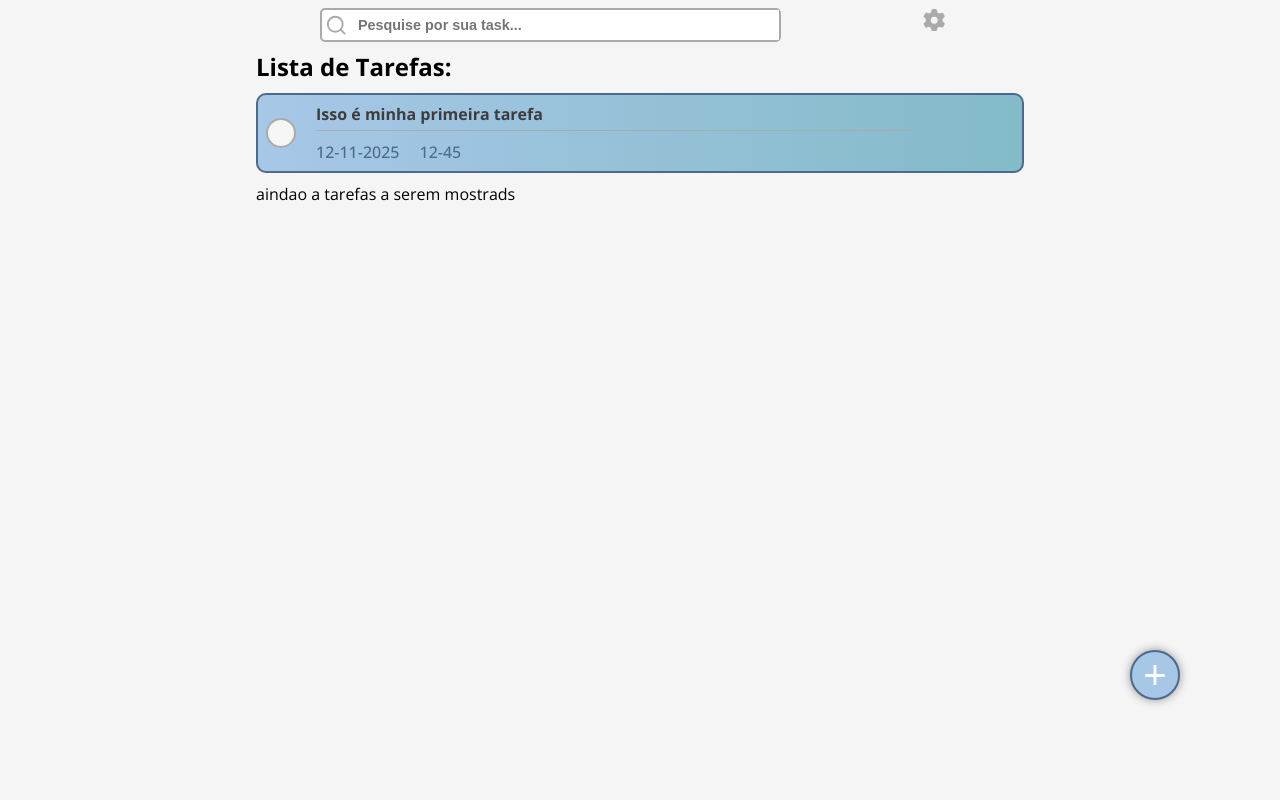
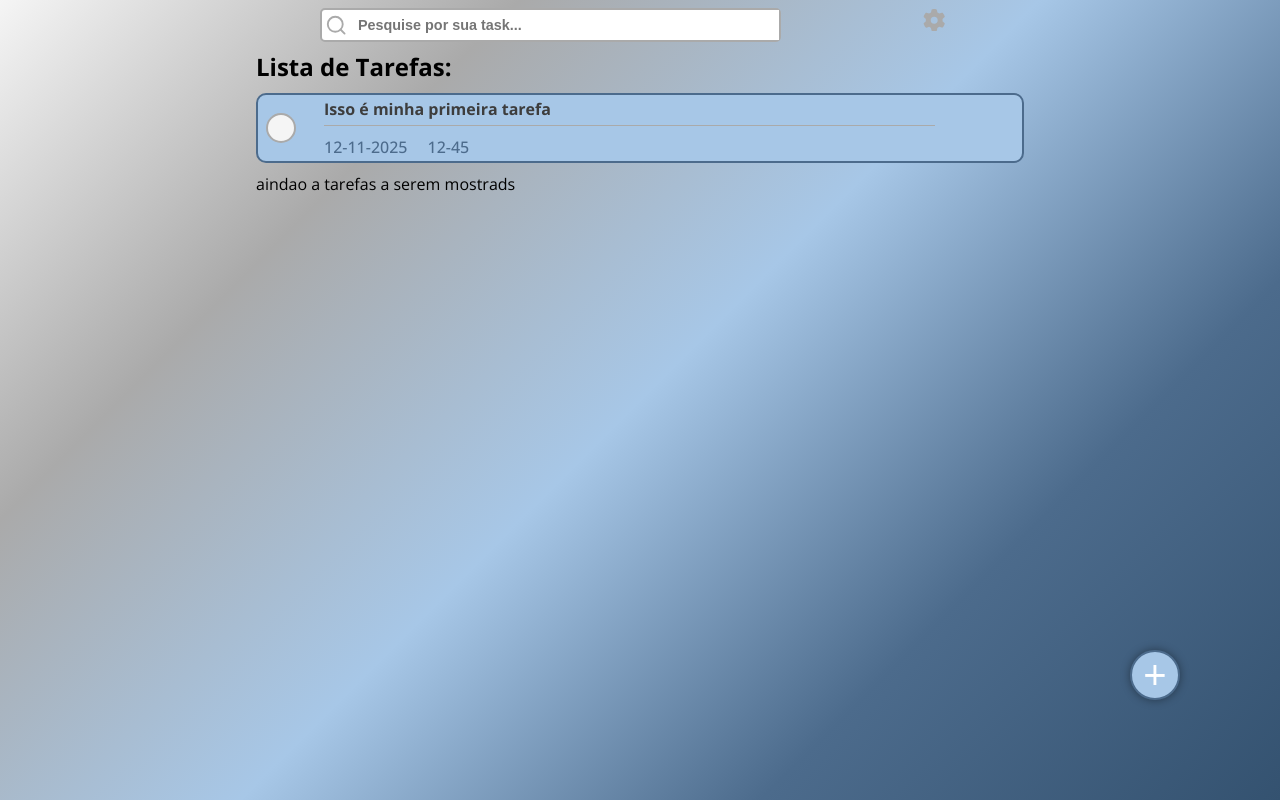
Before and after one commit to renanol13/to-do-list, a React (Vite) app: page / in a window 1280 px wide. Built offline with nearby package versions, Linux system fonts and the light colour scheme.

Commit message:
Criando componente e efeitos do card Functions

```diff
--- a/src/Components/TaskCard.jsx
+++ b/src/Components/TaskCard.jsx
@@ -2,10 +2,12 @@ import styles from "./TaskCard.module.css";
 import { gsap } from "gsap";
 import { FaCheck } from "react-icons/fa";
 import { useLayoutEffect, useRef, useState } from "react";
+import TaskCardFunctions from "./TaskCardFunctions";
 
 const TaskCard = () => {
   const boxTaskRef = useRef(null);
   const boxIconCompleteTaskRef = useRef(null);
+  const [activeFunctionsCard, setActiveFunctionsCard] = useState(false);
   const [activeCompleteTask, setActiveCompleteTask] = useState(false);
   const tl = gsap.timeline();
 
@@ -29,8 +31,22 @@ const TaskCard = () => {
       gsap.killTweensOf(boxTaskRef.current, boxIconCompleteTaskRef.current);
   }, [activeCompleteTask]);
 
+  const openFunctionsCard = () => {
+    if (!activeFunctionsCard) {
+      setTimeout(() => setActiveFunctionsCard(true), 1000);
+    }
+  };
+
   return (
-    <div ref={boxTaskRef} className={styles.boxTaskCard}>
+    <div
+      ref={boxTaskRef}
+      className={styles.boxTaskCard}
+      onMouseDown={openFunctionsCard}
+    >
+      {activeFunctionsCard ? (
+        <TaskCardFunctions />
+      ) : (
+        <>
           <div
             onClick={() => setActiveCompleteTask(!activeCompleteTask)}
             className={styles.boxIconCompleteTask}
@@ -44,6 +60,8 @@ const TaskCard = () => {
               <p id="hours">12-45</p>
             </div>
           </div>
+        </>
+      )}
     </div>
   );
 };
--- a/src/Components/TaskCard.module.css
+++ b/src/Components/TaskCard.module.css
@@ -1,16 +1,16 @@
-.boxTaskCard{
+.boxTaskCard {
   border: 2px solid var(--color4);
-    padding: .5em;
   border-radius: 10px;
   display: flex;
   align-items: center;
   gap: 20px;
   margin-block: 10px;
-    background-image: linear-gradient(to right, var(--color3), #83bbc8);
+  background-color: var(--color3);
+  height: 70px;
+  overflow: hidden;
 }
 
-
-.boxIconCompleteTask{
+.boxIconCompleteTask {
   width: 30px;
   height: 30px;
   border: 2px solid var(--color2);
@@ -18,10 +18,11 @@
   display: flex;
   justify-content: center;
   align-items: center;
-    background-color: var(--color1)
+  background-color: var(--color1);
+  margin: .5em;
 }
 
-.boxIconCompleteTask > svg{
+.boxIconCompleteTask > svg {
   color: rgb(28, 192, 28);
   height: 70%;
   width: 90%;
@@ -29,19 +30,18 @@
   transform: scale(0);
 }
 
-
-.boxInfo{
+.boxInfo {
   width: 80%;
 }
 
-.boxInfo p{
+.boxInfo p {
   display: inline-block;
   margin-right: 20px;
   font-weight: 500;
   color: var(--color4);
 }
 
-.boxInfo .content{
+.boxInfo .content {
   border-bottom: 1px solid var(--color2);
   margin-bottom: 10px;
   padding-bottom: 5px;
@@ -49,5 +49,4 @@
 }
 
 @keyframes effectTaskComplet {
-
 }
--- /dev/null
+++ b/src/Components/TaskCardFunctions.jsx
@@ -0,0 +1,36 @@
+import styles from "./TaskCardFunctions.module.css";
+import { RiDeleteBinFill } from "react-icons/ri";
+import { FaShareAlt } from "react-icons/fa";
+import { MdEdit } from "react-icons/md";
+import { useLayoutEffect, useRef } from "react";
+import { gsap } from "gsap";
+
+const TaskCardFunctions = () => {
+  const activeBoxFunctions = useRef(null);
+
+  useLayoutEffect(() => {
+    gsap.to(activeBoxFunctions.current, {
+      opacity: 1,
+      duration: 0.1,
+      scale: 1,
+    });
+  }, []);
+
+  return (
+    <div className={styles.boxTaskCardFunctions} ref={activeBoxFunctions}>
+      <button className={styles.share}>
+        <FaShareAlt />
+      </button>
+      <button className={styles.edit}>
+        <MdEdit />
+        <p>Editar</p>
+      </button>
+      <button className={styles.del}>
+        <RiDeleteBinFill />
+        <p>Deletar</p>
+      </button>
+    </div>
+  );
+};
+
+export default TaskCardFunctions;
--- /dev/null
+++ b/src/Components/TaskCardFunctions.module.css
@@ -0,0 +1,40 @@
+.boxTaskCardFunctions{
+    display: flex;
+    width: 100%;
+    height: 100%;
+    justify-content: flex-end;
+    opacity: 0;
+    transform: scale(0);
+}
+
+.boxTaskCardFunctions button{
+    display: flex;
+    flex-direction: column;
+    justify-content:center;
+    align-items: center;
+    width: 80px;
+    font-size: .8em;
+    font-weight: 200;
+    height: 100%;
+    border: none;
+    gap: 4px;
+    color: white;
+}
+
+.boxTaskCardFunctions button > svg{
+    width: 23px;
+    height: 23px;
+}
+
+.share{
+    color: var(--color4) !important;
+    background-color: transparent;
+}
+
+.edit{
+    background-color: var(--color2) !important;;
+}
+
+.del{
+    background-color: red;
+}
--- a/src/index.css
+++ b/src/index.css
@@ -1,19 +1,27 @@
-*{
+* {
   margin: 0;
   padding: 0;
   box-sizing: border-box;
 }
 
-:root{
-  --color1: #F5F5F5;
+:root {
+  --color1: #f5f5f5;
   --color2: #aaaaaa;
-  --color3: #A7C7E7;
-  --color4: #4C6B8C;
-
+  --color3: #a7c7e7;
+  --color4: #4c6b8c;
 }
 
-body, html{
+body,
+html {
   height: 100%;
-  background-color: var(--color1);
+  background: linear-gradient(
+    135deg,
+    #f5f5f5,
+    #aaaaaa,
+    #a7c7e7,
+    #4c6b8c,
+    #345270
+  );
+  background-attachment: fixed;
   font-family: "Open Sans";
 }
```
Lines whose indentation alone changed are shown as unchanged.
